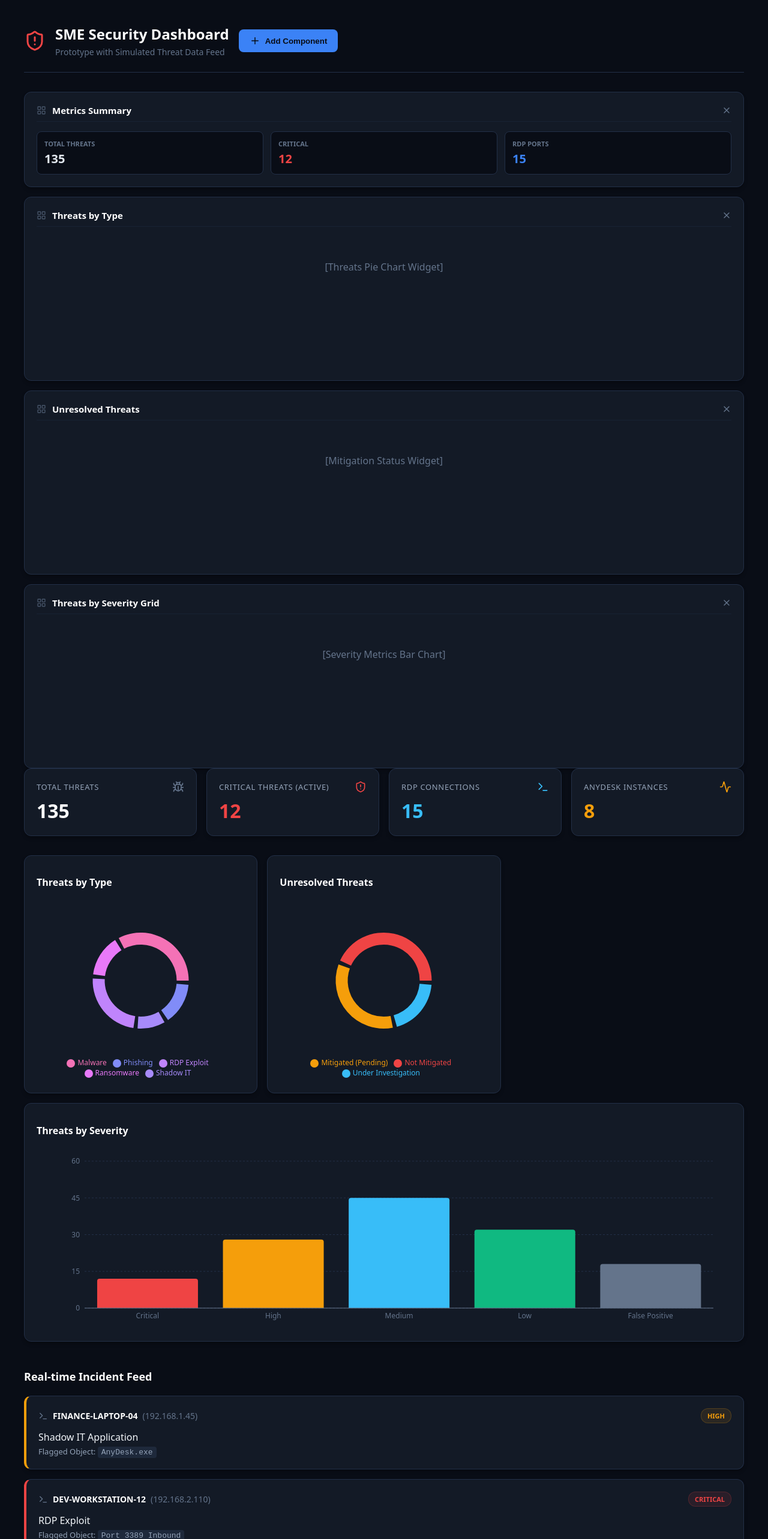
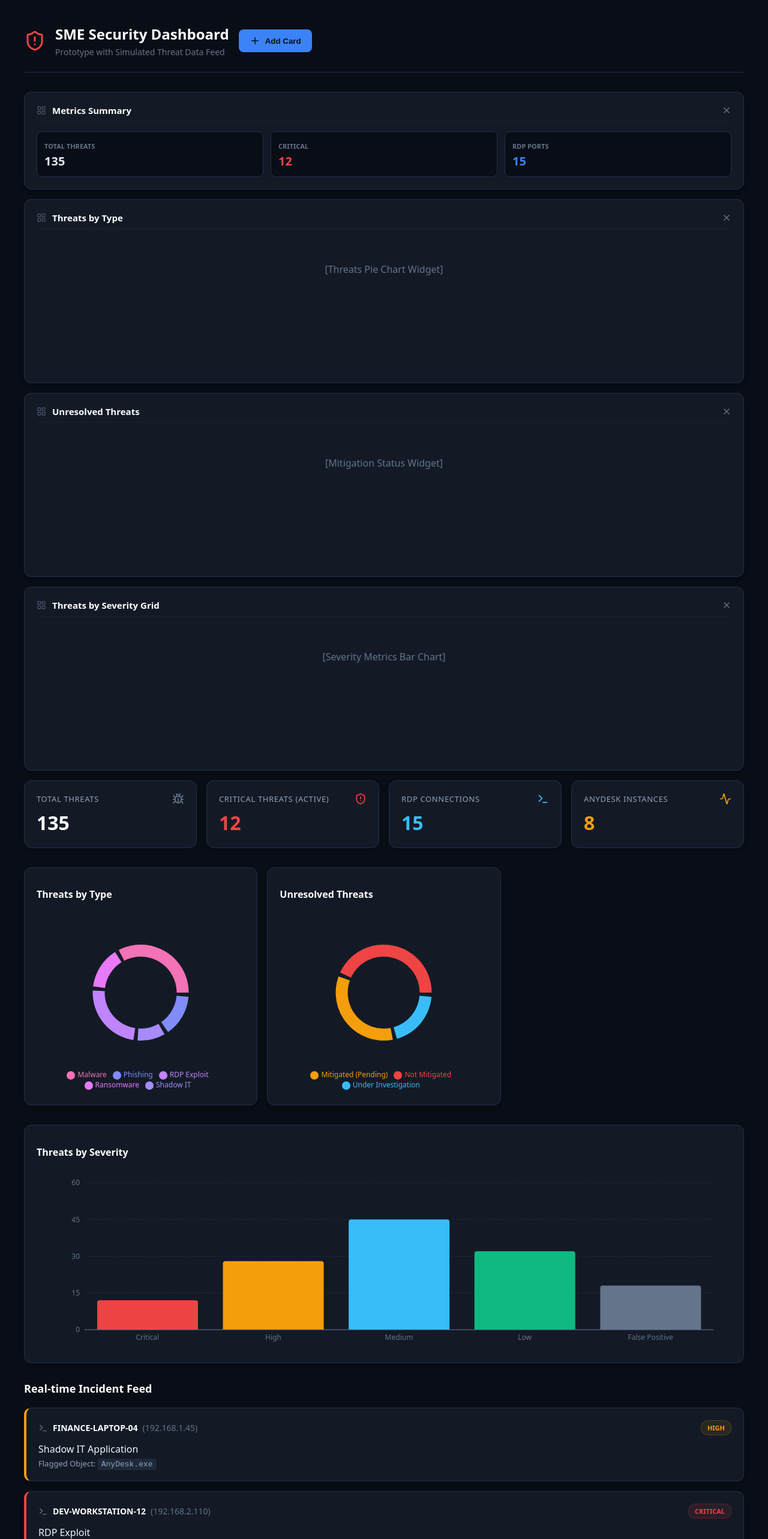
Before and after one commit to angzhenma/dashboard-app, a React (Vite) app: page / in a window 1280 px wide. Shown: the top 2566 px of the page at 60% size. Built offline with nearby package versions, Linux system fonts and the light colour scheme.

Commit message:
Added more consistent spacing between dashboard components

```diff
--- a/src/App.tsx
+++ b/src/App.tsx
@@ -326,7 +326,7 @@ export default function App() {
           }}
         >
           <Plus size={18} />
-          Add Component
+          Add Card
         </button>
       </header>
 
@@ -389,14 +389,14 @@ export default function App() {
               >
                 + Secured Devices by Operating System (Telemetry Ingestion)
               </button>
-              <button
+              {/* <button
                 style={menuOptionStyle}
                 onClick={() =>
                   addCardToDashboard("metrics", "Operational Overview Counters")
                 }
               >
                 + Standard Metrics Aggregates
-              </button>
+              </button> */}
             </div>
           </div>
         </div>
@@ -495,6 +495,7 @@ export default function App() {
           gridTemplateColumns: "repeat(auto-fit, minmax(280px, 1fr))",
           gap: "16px",
           marginBottom: "32px",
+          marginTop: "16px",
         }}
       >
         <div style={cardStyle}>
@@ -541,7 +542,6 @@ export default function App() {
           display: "grid",
           gridTemplateColumns: "repeat(auto-fit, minmax(320px, 1fr))",
           gap: "16px",
-          marginBottom: "32px",
         }}
       >
         {/* Threat Types Pie Chart */}
@@ -599,7 +599,7 @@ export default function App() {
             {loading ? (
               <p
                 style={{
-                  color: "#64748B",
+                  color: "#64748b",
                   textAlign: "center",
                   paddingTop: "100px",
                 }}
@@ -641,9 +641,8 @@ export default function App() {
         </div>
 
         {/* Threat Count Bar Chart */}
-        <div style={{ ...cardStyle, gridColumn: "1 / -1" }}>
+        <div style={{ ...cardStyle, gridColumn: "1 / -1", marginTop: "16px" }}>
           {" "}
-          {/* Spans full width */}
           <h2 style={chartTitleStyle}>Threats by Severity</h2>
           <div style={{ height: "300px" }}>
             {loading ? (
@@ -707,7 +706,7 @@ export default function App() {
         <p style={{ color: "#64748b" }}>Inverting telemetry pipelines...</p>
       ) : (
         <div
-          style={{ display: "grid", gap: "16px", gridTemplateColumns: "1fr" }}
+          style={{ display: "grid", gap: "16px", gridTemplateColumns: "1fr", marginTop: "16px" }}
         >
           <h2 style={{ fontSize: "18px", color: "#FFF", marginBottom: "4px" }}>
             Real-time Incident Feed
@@ -846,6 +845,7 @@ const subCardStyle: React.CSSProperties = {
   border: "1px solid var(--soc-border)",
   borderRadius: "8px",
   padding: "12px",
+  paddingTop: "16px",
 };
 
 const labelStyle: React.CSSProperties = {
```
